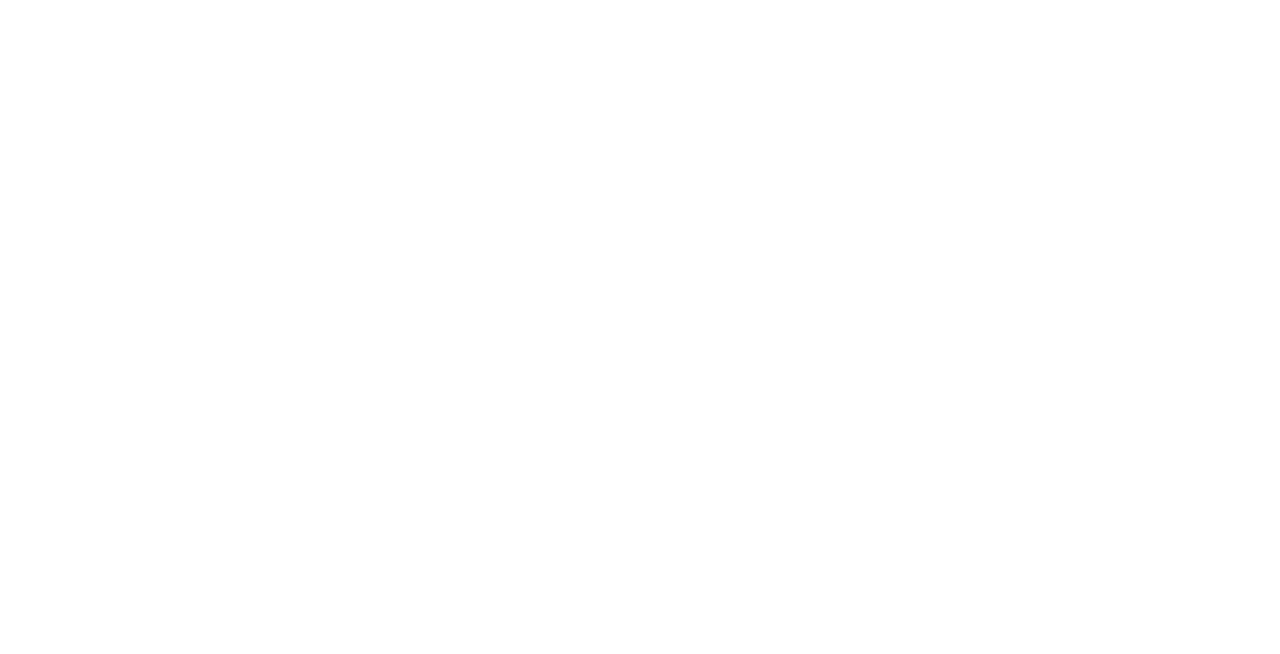
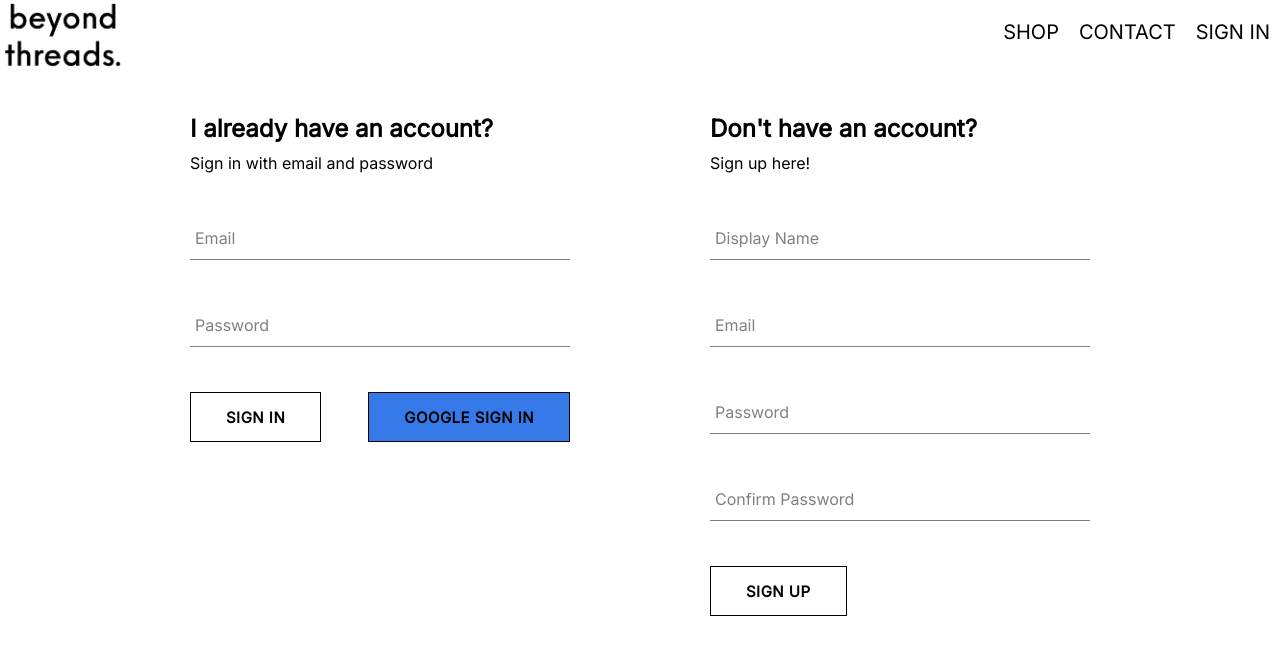
Before and after one commit to harshpalkar/beyond-threads, a React (Create React App) app: page /auth in a window 1280 px wide. Before the commit this address had no page. Shown: the top 654 px of the page. Built offline with nearby package versions, Linux system fonts and the light colour scheme.

Commit message:
authentication-forms-complete

```diff
--- a/src/App.js
+++ b/src/App.js
@@ -3,7 +3,7 @@
 import Home from "./routes/home/Home.components";
 import { Route, Routes } from "react-router-dom";
 import Navigation from "./routes/navigation/Navigation.component";
-import SignIn from "./routes/sign-in/sign-in.component";
+import Authentication from "./routes/authentication/authentication.component";
 import Contact from "./routes/contact/contact.component";
 import Shop from "./routes/shop/shop.component";
 
@@ -13,7 +13,7 @@
       <Route path="/" element={<Navigation />}>
         <Route index element={<Home />} />
         <Route path="shop" element={<Shop />}></Route>
-        <Route path="sign-in" element={<SignIn />}></Route>
+        <Route path="auth" element={<Authentication />}></Route>
         <Route path="contact" element={<Contact />}></Route>
       </Route>
     </Routes>
--- a/src/components/button/button.component.jsx
+++ b/src/components/button/button.component.jsx
@@ -3,6 +3,7 @@
 const button_type_class = {
   google: "google-sign-in",
   inverted: "inverted",
+  googleInverted: "google-inverted",
 };
 
 const Button = ({ children, buttonType, ...otherProps }) => {
--- a/src/components/button/button.styles.scss
+++ b/src/components/button/button.styles.scss
@@ -1,6 +1,7 @@
 .button-container {
-  min-width: 165px;
-  width: auto;
+  // min-width: 165px;
+  // width: auto;
+  width: max-content;
   height: 50px;
   letter-spacing: 0.5px;
   line-height: 50px;
@@ -43,4 +44,16 @@
       border: none;
     }
   }
+
+  &.google-inverted {
+    background-color: #357ae8;
+    color: black;
+    border: 1px solid black;
+
+    &:hover {
+      background-color: white;
+      color: black;
+      border: 1px solid black;
+    }
+  }
 }
--- /dev/null
+++ b/src/components/sign-in-form/sign-in-form.component.jsx
@@ -0,0 +1,96 @@
+import React from "react";
+import { useState } from "react";
+import { signInWithGooglePopup } from "../../utils/firebase/firebase.utils";
+import {
+  createUserWithEmailAndPassword,
+  signInWithEmailAndPassword,
+} from "firebase/auth";
+import { SignInUserWithEmailPassword } from "../../utils/firebase/firebase.utils";
+import { createUserDocument } from "../../utils/firebase/firebase.utils";
+import { getAuth } from "firebase/auth";
+import FormInput from "../form-input/form-input.component";
+import "../form-input/form-input.styles.scss";
+import "../sign-in-form/sign-in-form.styles.scss";
+import Button from "../button/button.component";
+
+const defaultFormFields = {
+  email: "",
+  password: "",
+};
+
+const SignInForm = () => {
+  //using the setter function
+
+  const [formFields, setFormFields] = useState(defaultFormFields);
+  const { email, password } = formFields;
+
+  console.log(formFields);
+
+  const signInWithGoogle = async () => {
+    const { user } = await signInWithGooglePopup();
+    await createUserDocument(user);
+  };
+
+  const handleSubmit = async (event) => {
+    event.preventDefault();
+
+    try {
+      const response = await SignInUserWithEmailPassword(email, password);
+      console.log(response);
+    } catch (error) {
+      if (error.code === "auth/wrong-password") {
+        alert("Wrong Password!");
+      } else if (error.code === "auth/user-not-found") {
+        alert("You might want to Sign Up first");
+      }
+      console.log(error);
+    }
+  };
+
+  const handleChange = (event) => {
+    const { name, value } = event.target;
+
+    setFormFields({ ...formFields, [name]: value });
+  };
+
+  return (
+    <div className="sign-up-container">
+      <h2>I already have an account?</h2>
+      <span>Sign in with email and password</span>
+
+      <form onSubmit={handleSubmit}>
+        <FormInput
+          label="Email"
+          type="email"
+          required
+          onChange={handleChange}
+          name="email"
+          value={email}
+        />
+
+        <FormInput
+          label="Password"
+          type="password"
+          required
+          onChange={handleChange}
+          name="password"
+          value={password}
+        />
+        <div className="buttons-container">
+          <Button buttonType="inverted" type="submit">
+            Sign In
+          </Button>
+          <Button
+            buttonType="googleInverted"
+            type="button"
+            onClick={signInWithGoogle}
+          >
+            Google Sign In
+          </Button>
+        </div>
+      </form>
+    </div>
+  );
+};
+
+export default SignInForm;
--- /dev/null
+++ b/src/components/sign-in-form/sign-in-form.styles.scss
@@ -0,0 +1,15 @@
+.sign-up-container {
+  display: flex;
+  flex-direction: column;
+  width: 380px;
+
+  h2 {
+    margin: 10px 0;
+  }
+
+  .buttons-container {
+    display: flex;
+    flex-direction: row;
+    justify-content: space-between;
+  }
+}
--- a/src/components/sign-up-form/sign-up-form.component.jsx
+++ b/src/components/sign-up-form/sign-up-form.component.jsx
@@ -58,7 +58,7 @@
   return (
     <div className="sign-up-container">
       <h2>Don't have an account?</h2>
-      <span>Sign up with email and password</span>
+      <span>Sign up here!</span>
 
       <form onSubmit={handleSubmit}>
         <FormInput
--- a/src/routes/sign-in/sign-in.component.jsx
+++ b/src/routes/authentication/authentication.component.jsx
@@ -2,19 +2,16 @@
 import { createUserDocument } from "../../utils/firebase/firebase.utils";
 import SignUpForm from "../../components/sign-up-form/sign-up-form.component";
 import React from "react";
+import SignInForm from "../../components/sign-in-form/sign-in-form.component";
+import "../authentication/authentication.styles.scss";
 
-const SignIn = () => {
-  const logGoogleUser = async () => {
-    const { user } = await signInWithGooglePopup();
-    const userDocRef = await createUserDocument(user);
-    console.log(userDocRef);
-  };
+const Authentication = () => {
   return (
-    <div>
-      <button onClick={logGoogleUser}>Sign in with Google Popup</button>
+    <div className="auth-container">
+      <SignInForm />
       <SignUpForm />
     </div>
   );
 };
 
-export default SignIn;
+export default Authentication;
--- /dev/null
+++ b/src/routes/authentication/authentication.styles.scss
@@ -0,0 +1,7 @@
+.auth-container {
+  display: flex;
+  width: 900px;
+  flex-direction: row;
+  margin: 30px auto;
+  justify-content: space-between;
+}
--- a/src/routes/navigation/Navigation.component.jsx
+++ b/src/routes/navigation/Navigation.component.jsx
@@ -23,7 +23,7 @@
           <Link className="nav-link" to="/contact">
             CONTACT
           </Link>
-          <Link className="nav-link" to="/sign-in">
+          <Link className="nav-link" to="/auth">
             SIGN IN
           </Link>
         </div>
--- a/src/utils/firebase/firebase.utils.js
+++ b/src/utils/firebase/firebase.utils.js
@@ -5,6 +5,7 @@
   signInWithPopup,
   GoogleAuthProvider,
   createUserWithEmailAndPassword,
+  signInWithEmailAndPassword,
 } from "firebase/auth";
 
 import { getFirestore, doc, getDoc, setDoc } from "firebase/firestore";
@@ -75,3 +76,8 @@
 
   return await createUserWithEmailAndPassword(auth, email, password);
 };
+export const SignInUserWithEmailPassword = async (email, password) => {
+  if (!email || !password) return;
+
+  return await signInWithEmailAndPassword(auth, email, password);
+};
```
